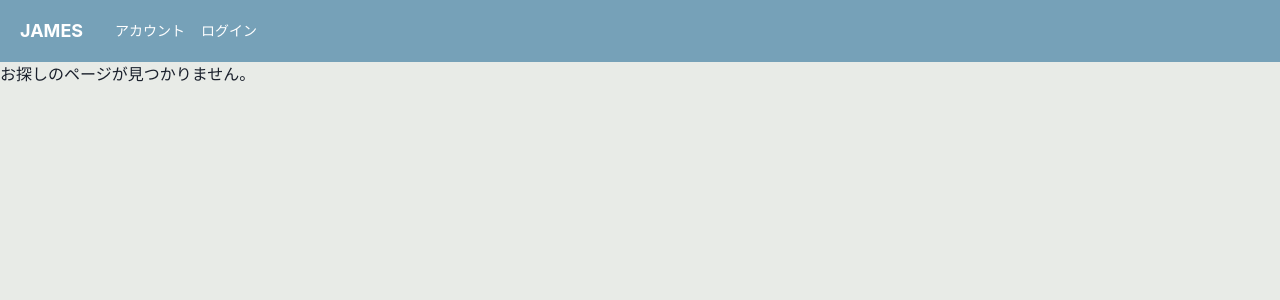
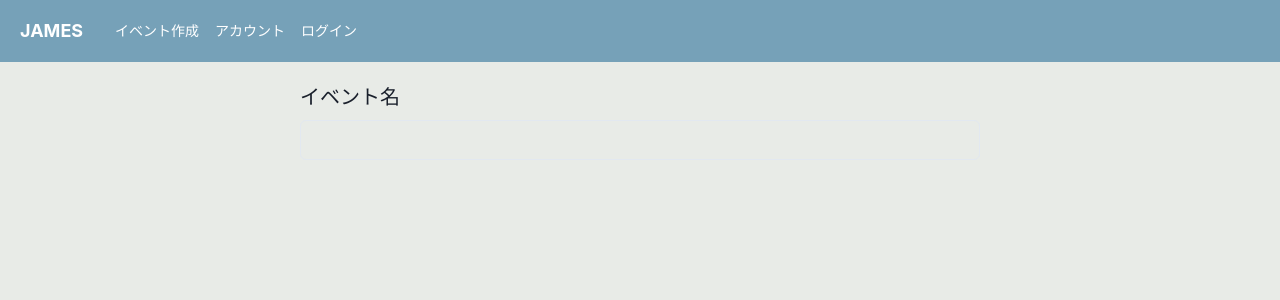
Before and after one commit to masa335/event-app-james, a React (Create React App) app in the folder frontend/: page /create in a window 1280 px wide. Shown: the top 300 px of the page. Built offline with nearby package versions, Linux system fonts and the light colour scheme.

Commit message:
add create_event_view

```diff
--- a/frontend/src/components/molecules/MenuDrawer.tsx
+++ b/frontend/src/components/molecules/MenuDrawer.tsx
@@ -7,15 +7,19 @@ type Props = {
   onClose: () => void;
   onClickUser: () => void;
   onClickLogin: () => void;
+  onClickCreateEvent: () => void;
 };
 
 export const MenuDrawer: VFC<Props> = memo((props) => {
-  const { isOpen, onClose, onClickUser, onClickLogin } = props;
+  const { isOpen, onClose, onClickUser, onClickLogin, onClickCreateEvent } = props;
   return (
     <Drawer placement="left" size="xs" onClose={onClose} isOpen={isOpen}>
       <DrawerOverlay>
         <DrawerContent>
           <DrawerBody as="nav" p={0} bg="gray.100">
+            <Button w="100%" onClick={onClickCreateEvent}>
+              イベント作成
+            </Button>
             <Button w="100%" onClick={onClickUser}>
               アカウント
             </Button>
--- a/frontend/src/components/organisms/layout/Header.tsx
+++ b/frontend/src/components/organisms/layout/Header.tsx
@@ -10,6 +10,8 @@ export const Header: VFC = memo(() => {
   const history = useHistory();
 
   const onClickHome = useCallback(() => history.push("/"),[]);
+
+  const onClickCreateEvent = useCallback(() => history.push("/create"),[]);
 
   const onClickUser = useCallback(() => history.push("/user"),[]);
 
@@ -37,6 +39,9 @@ export const Header: VFC = memo(() => {
             flexGrow={2}
           >
             <Box pr={4}>
+              <Link onClick={onClickCreateEvent}>イベント作成</Link>
+            </Box>
+            <Box pr={4}>
               <Link onClick={onClickUser}>アカウント</Link>
             </Box>
             <Box pr={4}>
@@ -50,6 +55,7 @@ export const Header: VFC = memo(() => {
           onClose={onClose}
           onClickUser={onClickUser}
           onClickLogin={onClickLogin}
+          onClickCreateEvent={onClickCreateEvent}
         />
       </>
   );
--- /dev/null
+++ b/frontend/src/components/pages/CreateEvent.tsx
@@ -0,0 +1,14 @@
+import { memo, VFC } from "react";
+import { FormControl, FormLabel, Input, Center } from "@chakra-ui/react"
+
+export const CreateEvent: VFC = memo(() => {
+  return (
+    <Center mt="20px" mx={{base: "5px", md: "30px", lg: "300px"}}>
+      <FormControl>
+        <FormLabel fontSize="xl">イベント名</FormLabel>
+        <Input />
+      </FormControl>
+    </Center>
+
+  );
+});
--- a/frontend/src/hooks/useAllEvents.ts
+++ b/frontend/src/hooks/useAllEvents.ts
@@ -9,7 +9,7 @@ export const useAllEvents = () => {
   const getEvents = useCallback(() => {
     setLoading(true);
     axios
-    .get<Array<Event>>("http://localhost:3000/api/v1/events")
+    .get<Array<Event>>("http://192.168.10.2:3000/api/v1/events")
     .then((res) => setEvents(res.data))
     .catch(() => {
       alert("イベントの取得に失敗しました。");
--- a/frontend/src/router/HomeRoutes.tsx
+++ b/frontend/src/router/HomeRoutes.tsx
@@ -2,6 +2,7 @@ import { Home } from "../components/pages/Home";
 import { Login } from "../components/pages/Login";
 import { Page404 } from "../components/pages/Page404";
 import { User } from "../components/pages/User";
+import { CreateEvent } from "../components/pages/CreateEvent"
 
 export const HomeRoutes = [
   {
@@ -20,6 +21,11 @@ export const HomeRoutes = [
     children: <User />
   },
   {
+    path: "/create",
+    exact: false,
+    children: <CreateEvent />
+  },
+  {
     path: "*",
     exact: false,
     children: <Page404 />
```
